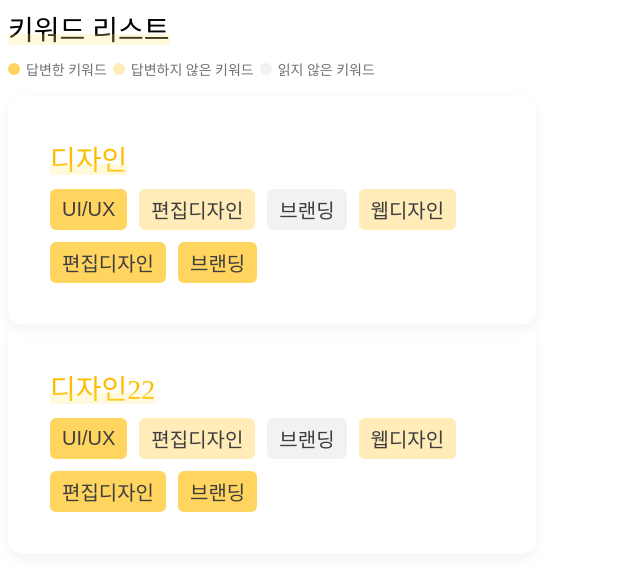
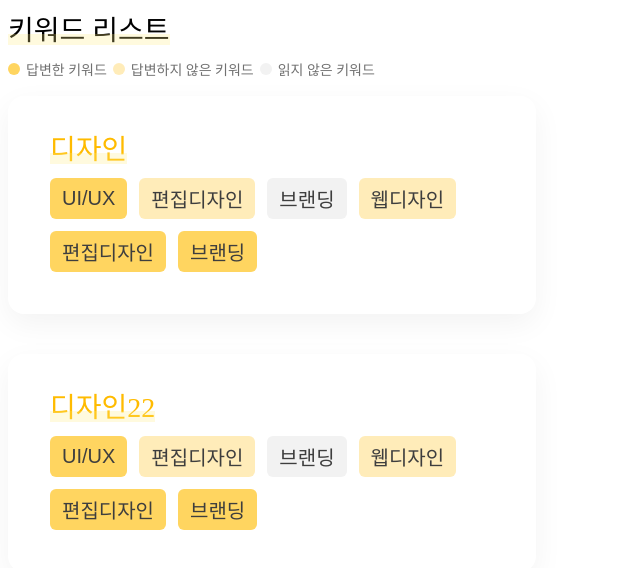
Before and after one commit to SominLeeeeee/highlightme_front_public, a React (Create React App) app: page /keywordview/graph in a window 1280 px wide. Shown: the top 568 px of the page, without its empty margins (0-640 px from the left). Built offline with nearby package versions, Linux system fonts and the light colour scheme; the HTML template or start-up script is replaced by a standard one.

Commit message:
shadowbox component 수정

```diff
--- a/src/components/ShadowBox.js
+++ /dev/null
@@ -1,32 +0,0 @@
-import { isCatchClause } from "@babel/types";
-import React from "react";
-import "./ShadowBox.scss";
-
-function ShadowBox(props) {
-  const { width, aOfRgba, flexDirection, padding, children, radius } = {
-    ...props,
-  };
-
-  var tempWidth;
-  if (width != null) tempWidth = `calc(${width} - 2*${padding})`;
-  else tempWidth = `calc(100% - 2*${padding})`;
-
-  const w = tempWidth;
-
-  return (
-    <div
-      className="shadowBox"
-      style={{
-        width: w,
-        flexDirection: flexDirection,
-        boxShadow: `0 5px 15px 0 rgba(0,0,0,${aOfRgba})`,
-        padding: padding,
-        borderRadius: radius,
-      }}
-    >
-      {children}
-    </div>
-  );
-}
-
-export default ShadowBox;
--- a/src/components/ShadowBox.scss
+++ /dev/null
@@ -1,8 +0,0 @@
-.shadowBox {
-  display: flex;
-  flex-direction: column;
-  width: calc(100% - 8rem);
-  border-radius: 2.6rem;
-  box-shadow: 0 5px 30px 0 rgba(0, 0, 0, 0.08);
-  padding: 4rem;
-}
--- /dev/null
+++ b/src/components/ShadowBoxMedium.js
@@ -0,0 +1,20 @@
+import { isCatchClause } from "@babel/types";
+import React from "react";
+import "./ShadowBoxMedium.scss";
+
+function ShadowBoxMedium(props) {
+  const { paddingTop, children } = { ...props };
+
+  return (
+    <div
+      className="shadowBoxMedium"
+      style={{
+        paddingTop: paddingTop,
+      }}
+    >
+      {children}
+    </div>
+  );
+}
+
+export default ShadowBoxMedium;
--- /dev/null
+++ b/src/components/ShadowBoxMedium.scss
@@ -0,0 +1,9 @@
+.shadowBoxMedium {
+  display: flex;
+  flex-direction: column;
+  border-radius: 1.6rem;
+  box-shadow: 0 1rem 3rem 0 rgba(0, 0, 0, 0.05);
+  padding: 4.2rem;
+  padding-top: 4.2rem;
+  margin-bottom: 4rem;
+}
--- a/src/routes/KeywordGraphView.js
+++ b/src/routes/KeywordGraphView.js
@@ -3,8 +3,8 @@ import "../style/keywordGraphView.scss";
 import colors from "../style/colors.js";
 import HighlightText from "../components/HighlightText";
 import ItemCircle from "../components/ItemCircle";
-import ShadowBox from "../components/ShadowBox";
 import Keyword from "../components/Keyword";
+import ShadowBoxMedium from "../components/ShadowBoxMedium";
 
 function KeywordGraphView() {
   const keywordArr = [
@@ -85,13 +85,7 @@ function KeywordGraphView() {
         </span>
 
         {keywordArr.map((element) => (
-          <ShadowBox
-            width="52.8rem"
-            aOfRgba="0.05"
-            flexDirection="column"
-            padding="4.2rem"
-            radius="1.6rem"
-          >
+          <ShadowBoxMedium paddingTop="3.1rem">
             <HighlightText
               text={element.parentKeyword}
               marginBottom="0"
@@ -103,7 +97,7 @@ function KeywordGraphView() {
                 <Keyword text={e.name} color={pickColor(e.answerExist)} />
               ))}
             </div>
-          </ShadowBox>
+          </ShadowBoxMedium>
         ))}
       </div>
     </div>
--- a/src/routes/QuestionsList.js
+++ b/src/routes/QuestionsList.js
@@ -1,10 +1,9 @@
 import React from "react";
 import { useParams } from "react-router-dom";
 import "../style/questionsList.scss";
-import colors from "../style/colors.js";
 import Question from "../components/Question.js";
-import ShadowBox from "../components/ShadowBox";
 import HighlightText from "../components/HighlightText";
+import ShadowBoxMedium from "../components/ShadowBoxMedium";
 
 function QuestionsList() {
   const { keyword } = useParams();
@@ -23,17 +22,12 @@ function QuestionsList() {
           text="예상질문 리스트"
           marginBottom="1.75rem"
         ></HighlightText>
-        <ShadowBox
-          aOfRgba="0.05"
-          flexDirection="column"
-          padding="2.75rem"
-          radius="1rem"
-        >
+        <ShadowBoxMedium paddingTop="4.8rem">
           <p id="keywordName">{keyword}</p>
           {arr.map((element) => (
             <Question questionText={element.title} />
           ))}
-        </ShadowBox>
+        </ShadowBoxMedium>
       </div>
     </div>
   );
--- a/src/routes/SignUp.js
+++ b/src/routes/SignUp.js
@@ -4,12 +4,13 @@ import colors from "../style/colors.js";
 
 import HighlightButton from "../components/HighlightButton";
 import InputBox from "../components/InputBox";
-import ShadowBox from "../components/ShadowBox";
+import ShadowBoxMedium from "../components/ShadowBoxMedium";
+
 function SignUp() {
   return (
     <div className="signUpParent">
       <p> logo</p>
-      <ShadowBox
+      <ShadowBoxMedium
         width="294px"
         aOfRgba="0.08"
         fleaxDirection="column"
@@ -56,7 +57,7 @@ function SignUp() {
           backgroundColor={colors.darkgray}
           color={colors.white}
         />
-      </ShadowBox>
+      </ShadowBoxMedium>
     </div>
   );
 }
--- a/src/style/keywordGraphView.scss
+++ b/src/style/keywordGraphView.scss
@@ -1,6 +1,6 @@
 .parent {
   display: inline-block;
-  width: fit-content;
+  width: 52.8rem;
 }
 
 .itemCircleSpan {
```
